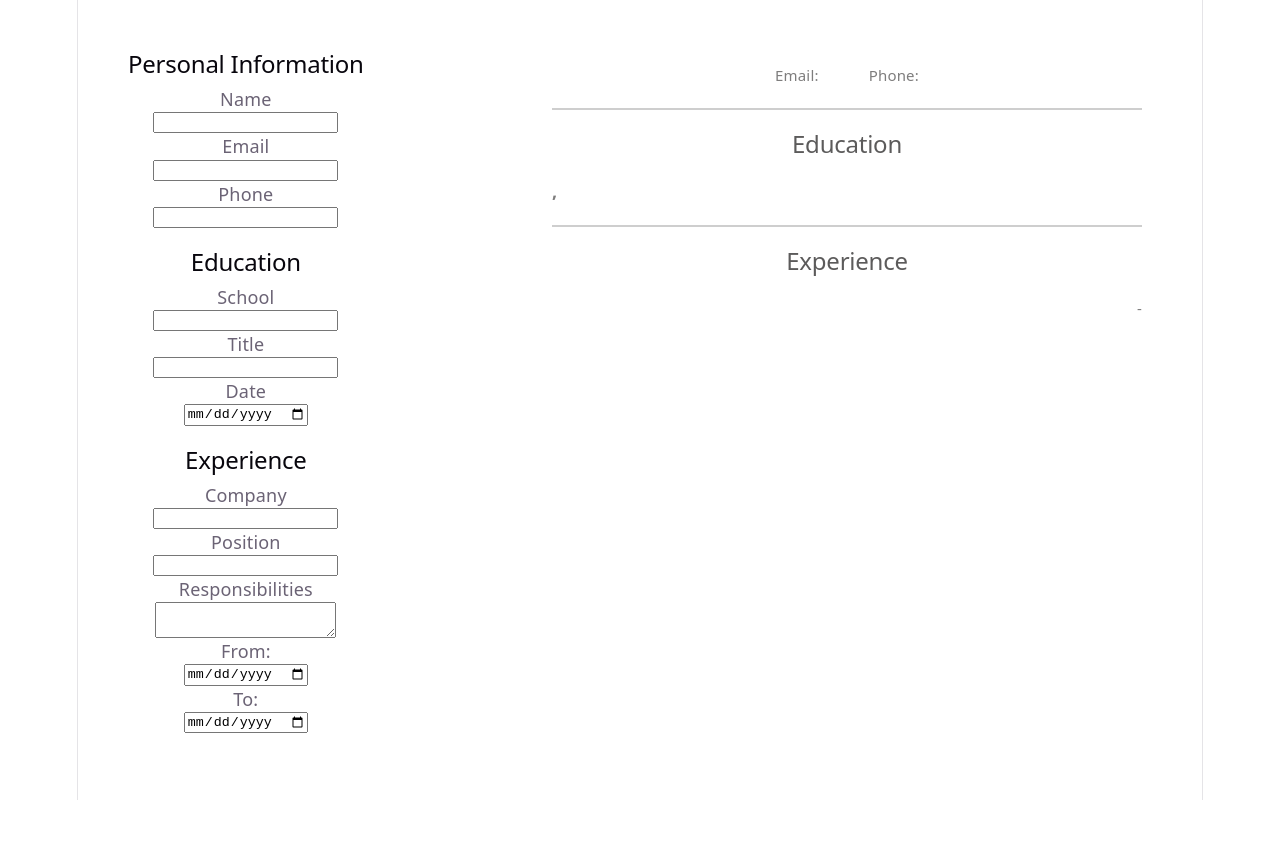
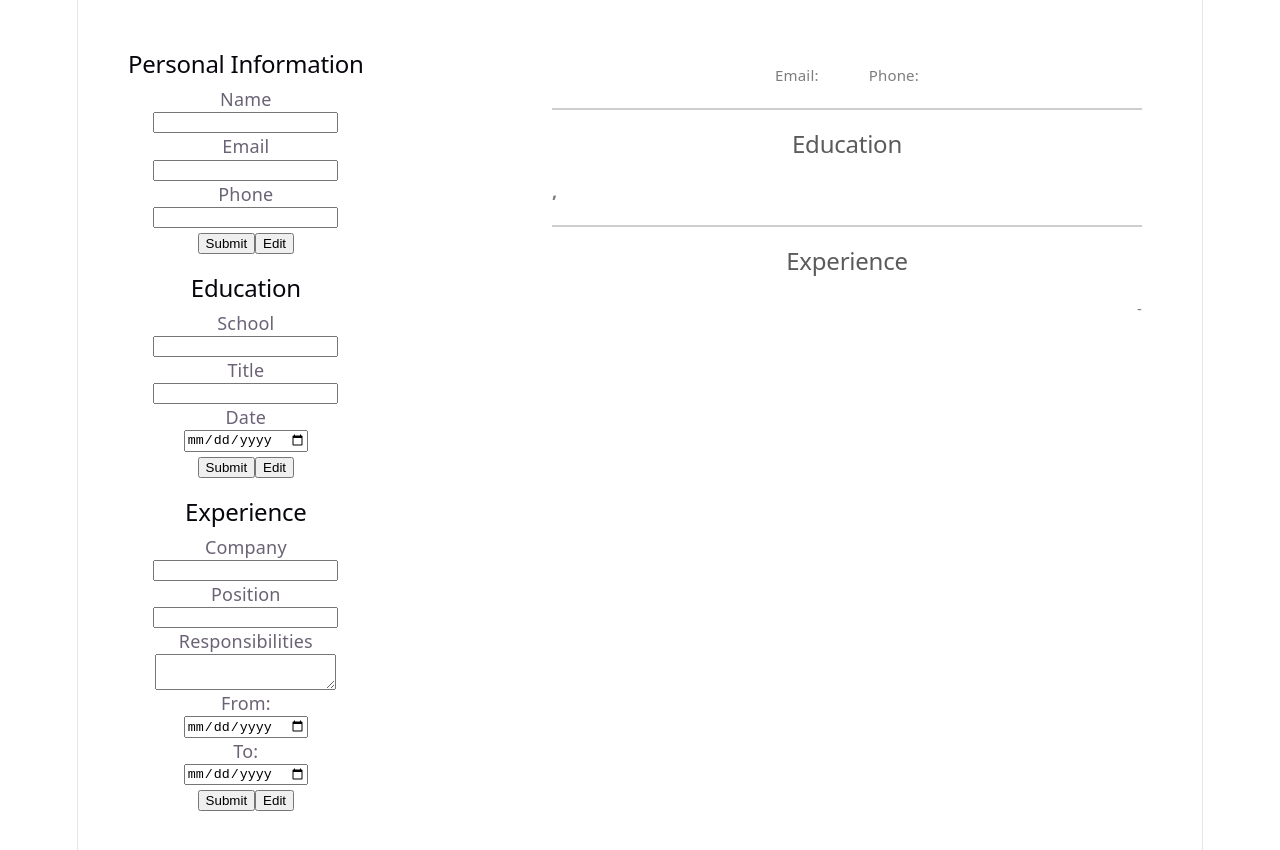
Before and after one commit to joackimgr/CV-Application, a React (Vite) app: page / in a window 1280 px wide. Shown: the top 850 px of the page. Before the commit the page ends 800 px from the top, so only its background shows below. Built offline with nearby package versions, Linux system fonts and the light colour scheme.

Commit message:
Added buttons for submit and edit on each div

```diff
--- a/src/components/education.jsx
+++ b/src/components/education.jsx
@@ -8,6 +8,10 @@ function Education(props) {
             <input type="text" value={props.title} onChange = {(e) => (props.onEduChange({...props, title : e.target.value}))}/>
             <label htmlFor="">Date</label>
             <input type="date" value={props.date} onChange = {(e) => (props.onEduChange({...props, date : e.target.value}))}/>
+            <div className="buttons">
+                <button type="submit">Submit</button>
+                <button>Edit</button>
+            </div>
         </div>
 }
 
--- a/src/components/experience.jsx
+++ b/src/components/experience.jsx
@@ -12,6 +12,10 @@ function Experience(props) {
             <input type="Date" id="dateFrom" value={props.dateFrom} onChange={(e) => (props.onExpChange({...props, dateFrom : e.target.value}))}/>
             <label htmlFor="dateTo">To:</label>
             <input type="Date" id="dateTo" value={props.dateTo} onChange={(e) => (props.onExpChange({...props, dateTo: e.target.value}))}/>
+            <div className="buttons">
+                <button type="submit">Submit</button>
+                <button>Edit</button>
+            </div>
         </div>
 }
 
--- a/src/components/personalInfo.jsx
+++ b/src/components/personalInfo.jsx
@@ -5,9 +5,13 @@ function PersonalInfo(props) {
             <label htmlFor="">Name</label>
             <input type="text" value = {props.name} onChange = {(e) => (props.onInfoChange({...props, name : e.target.value}))}/>
             <label htmlFor="">Email</label>
-            <input type="text" value = {props.email} onChange = {(e) => (props.onInfoChange({...props, email: e.target.value}))}/>
+            <input type="text" email = {props.email} onChange = {(e) => (props.onInfoChange({...props, email: e.target.value}))}/>
             <label htmlFor="">Phone</label>
-            <input type="text" value= {props.phone} onChange = {(e) => (props.onInfoChange({...props, phone: e.target.value}))}/>
+            <input type="tel" value= {props.phone} onChange = {(e) => (props.onInfoChange({...props, phone: e.target.value}))}/>
+            <div className="buttons">
+                <button type="submit">Submit</button>
+                <button>Edit</button>
+            </div>
         </div>
 }
 
```
